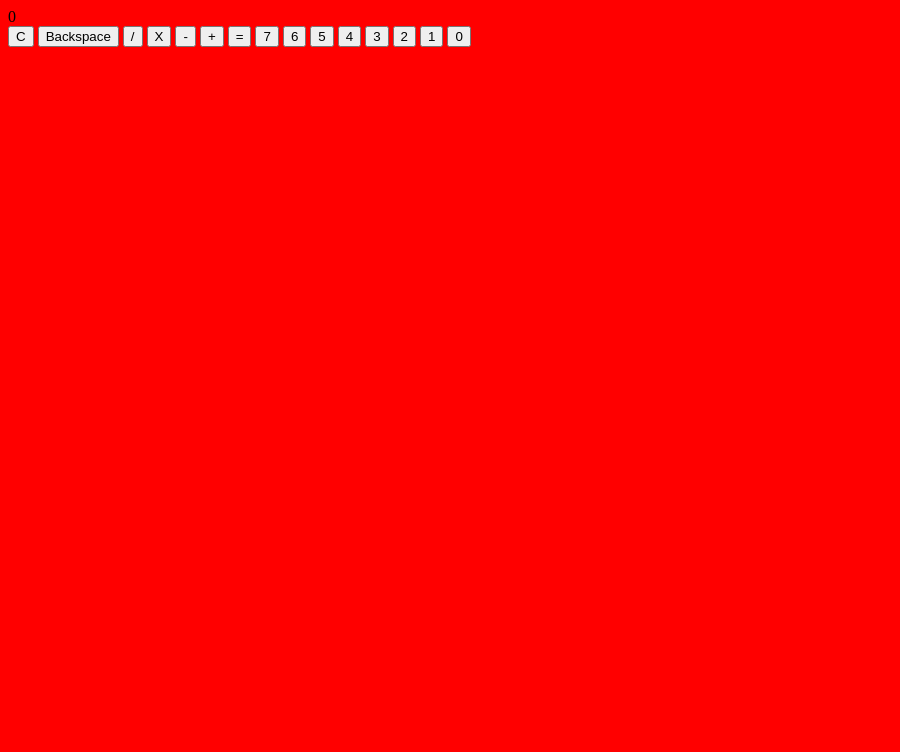
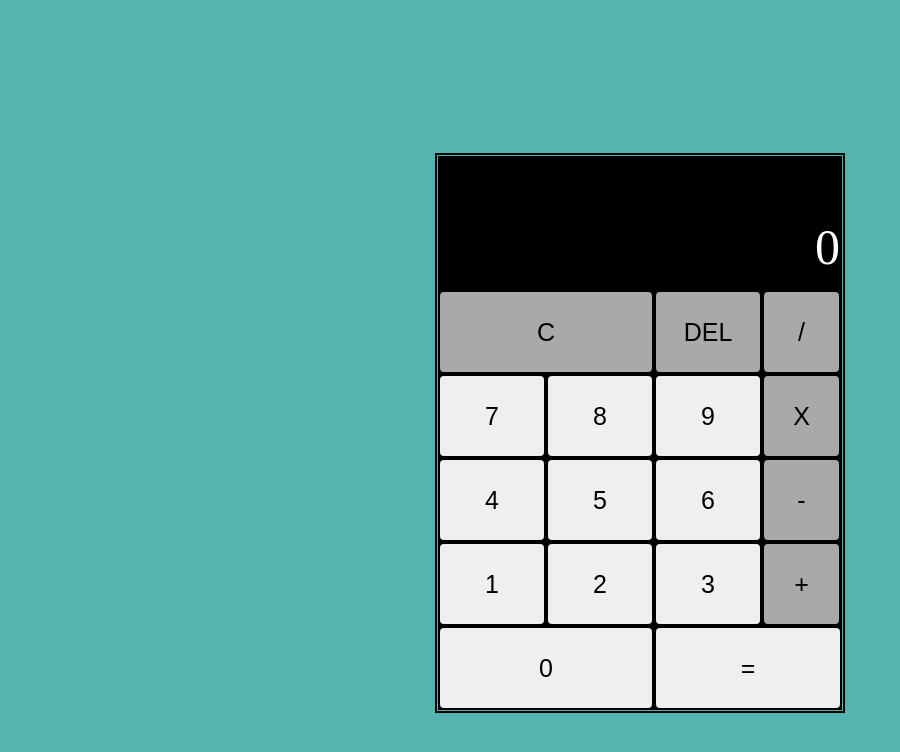
Before and after one commit to marcel-balint/calculator, a plain HTML site: page index.html in a window 1280 px wide. Shown: the whole page, without its empty margins (0-900 px from the left). Drawn offline with Linux system fonts and the light colour scheme.

Commit message:
Added styles for calculator

```diff
--- a/assets/style.css
+++ b/assets/style.css
@@ -1,3 +1,74 @@
+
 body{
-    background-color: red;
+    background-color: #55B4B0;
 }
+.calc-container {
+   position: relative;
+   max-width: 400px;
+   height: 550px;
+   margin: 0 auto;
+   outline: double;
+   outline-width: 5px;
+   top: 150px;
+   background-color: #000;
+}
+
+.clear,
+.backspace,
+.divide,
+.multiply,
+.substract,
+.add,
+.equal,
+button{
+    padding: 5px;
+    cursor: pointer;
+    width: 65px;
+    height: 70px;
+    font-size: 25px;
+    cursor: pointer;
+    border-radius: 4px;
+    border-style: none;
+    outline: none;
+    box-sizing: content-box;
+    margin-top: 4px;
+}
+button:active {
+    font-size: 27px;
+    color: #fff;
+}
+
+.screen{
+    height: 70px;
+    background-color: #000;
+    color: #fff;
+    font-weight: 500;
+    font-size: 50px;
+    text-align: right;
+    padding-top: 60px;
+}
+.clear {
+    width: 202px;
+    background-color: #A9A9A9;
+}
+.backspace{
+    width: 94px;
+    text-transform: uppercase;
+    background-color: #A9A9A9;
+}
+button{
+    width: 94px;
+}
+.zero{
+    width: 202px;
+}
+.equal{
+    width: 174px;
+}
+
+.divide,
+.multiply,
+.substract,
+.add{
+    background-color: #A9A9A9;
+}
--- a/index.html
+++ b/index.html
@@ -1,3 +1,4 @@
+
 <!DOCTYPE html>
 <html lang="en">
 <head>
@@ -11,26 +12,33 @@
     <div class="calc-container">
         <div class="screen">0</div>
         <div class="buttons">
-            <button class="clear">C</button>
-            <button class="backspace">Backspace</button>
-            <button class="divide">/</button>
-            <button class="multiply">X</button>
-            <button class="substract">-</button>
-            <button class="add">+</button>
+            <div class="first">
+                <button class="clear">C</button>
+                <button class="backspace">Del</button>
+                <button class="divide">/</button>
+            </div>
+            <div class="second">
+                <button>7</button>
+                <button>8</button>
+                <button>9</button>
+                <button class="multiply">X</button>
+            </div>
+            <div class="third">
+                <button>4</button>
+                <button>5</button>
+                <button>6</button>
+                <button class="substract">-</button>
+            </div>
+            <div class="fourth">
+                <button>1</button>
+                <button>2</button>
+                <button>3</button>
+                <button class="add">+</button>
+            </div>
+            <button class="zero">0</button>
             <button class="equal">=</button>
-            <button>7</button>
-            <button>6</button>
-            <button>5</button>
-            <button>4</button>
-            <button>3</button>
-            <button>2</button>
-            <button>1</button>
-            <button>0</button>
         </div>
     </div>
-
-
-
     <script type="text/javascript" src="js/script.js"></script>
 </body>
 </html>
```
